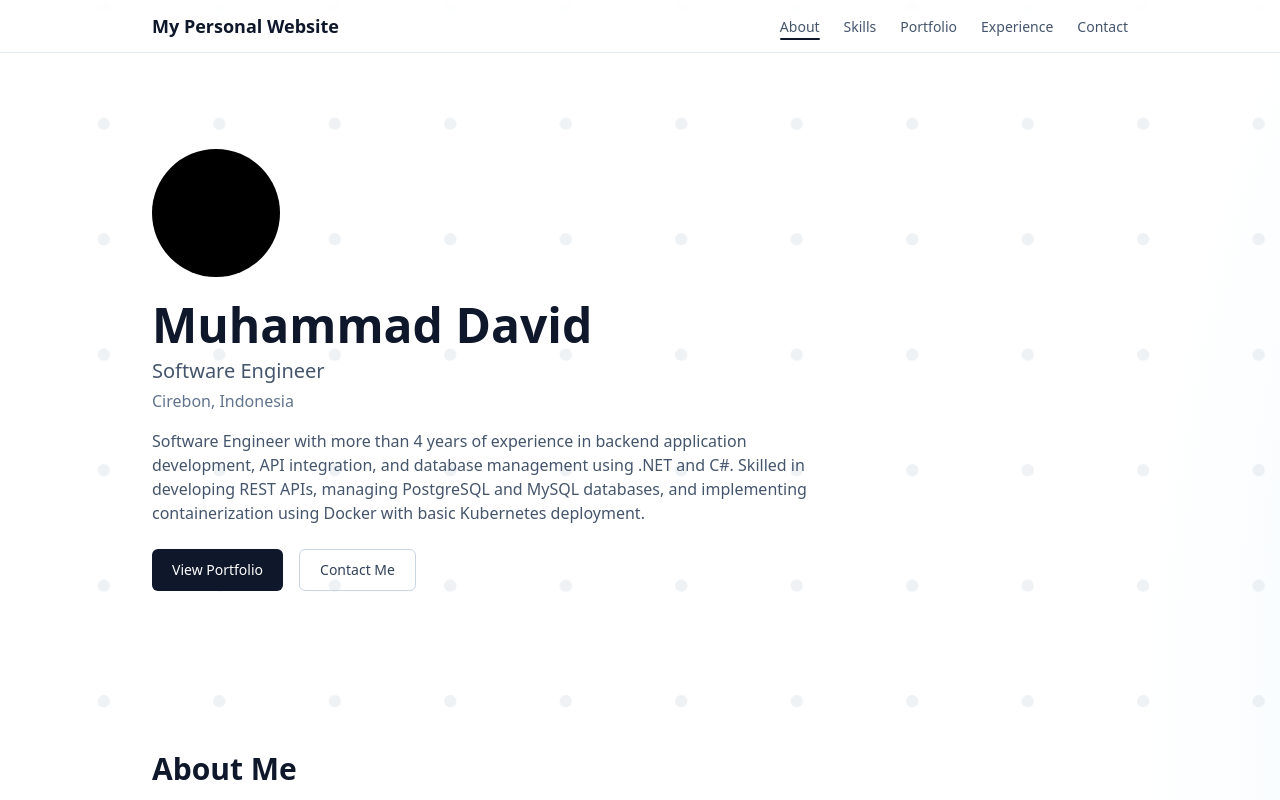
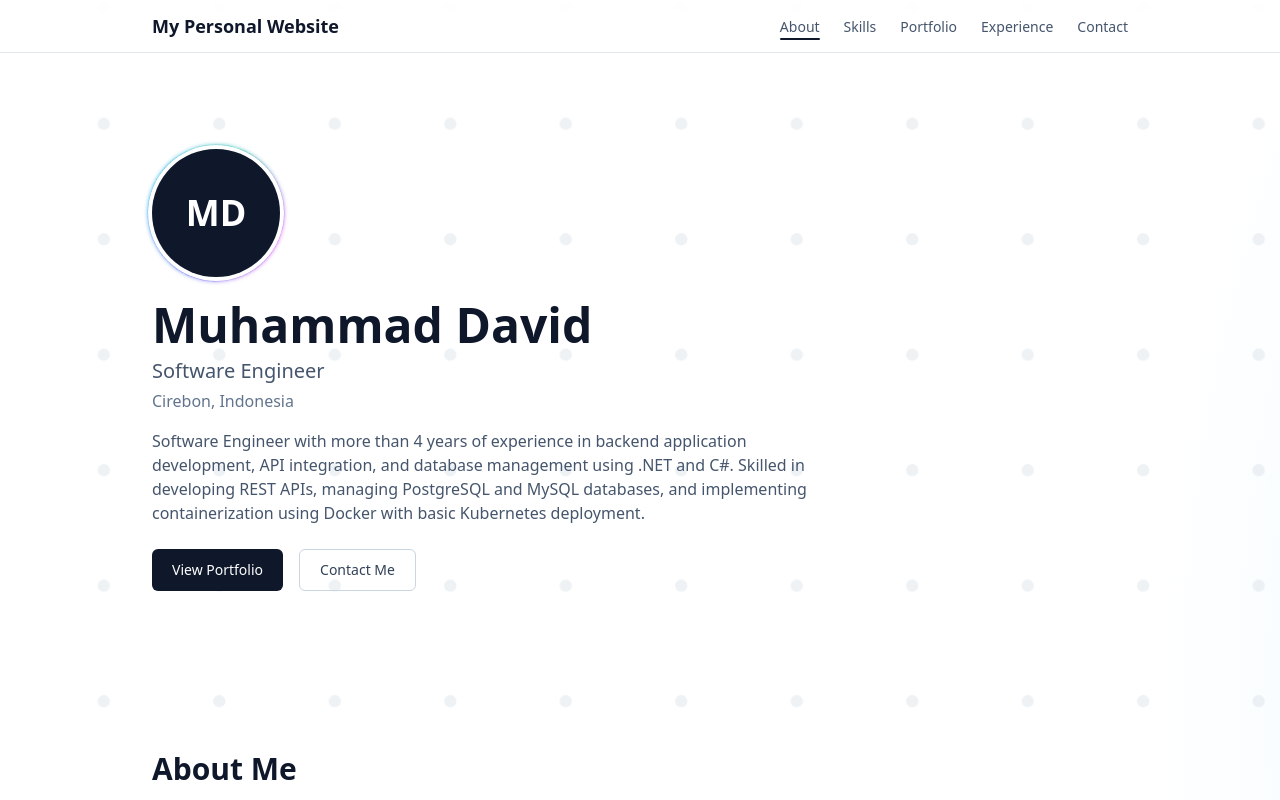
Before and after one commit to davidmuhamad97-ops/my_personalweb, a React (Vite) app: page / in a window 1280 px wide. Shown: the top 800 px of the page. Built offline with nearby package versions, Linux system fonts and the light colour scheme.

Commit message:
feat: add animated gradient avatar to hero

```diff
--- /dev/null
+++ b/src/components/common/AnimatedAvatar.tsx
@@ -0,0 +1,31 @@
+interface AnimatedAvatarProps {
+  name: string
+  className?: string
+}
+
+export function AnimatedAvatar({ name, className = '' }: AnimatedAvatarProps) {
+  const initials = name
+    .split(' ')
+    .map((part) => part.charAt(0))
+    .slice(0, 2)
+    .join('')
+    .toUpperCase()
+
+  return (
+    <div className={`relative inline-block ${className}`}>
+      {/* Rotating conic-gradient ring */}
+      <div className="absolute -inset-1 rounded-full bg-[conic-gradient(from_0deg,#6366f1,#0ea5e9,#14b8a6,#d946ef,#6366f1)] opacity-80 blur-[2px] animate-spin-slow" />
+
+      {/* Outer ring (crisp, non-blurred) */}
+      <div className="absolute -inset-1 rounded-full bg-[conic-gradient(from_0deg,#6366f1,#0ea5e9,#14b8a6,#d946ef,#6366f1)] animate-spin-slow" />
+
+      {/* Inner content */}
+      <div className="relative flex h-32 w-32 items-center justify-center rounded-full bg-slate-900 text-4xl font-bold text-white ring-4 ring-white">
+        {initials}
+      </div>
+
+      {/* Soft pulsing glow behind */}
+      <div className="absolute inset-0 -z-10 rounded-full bg-indigo-400/40 blur-xl animate-pulse-soft" />
+    </div>
+  )
+}
--- a/src/components/sections/Hero.tsx
+++ b/src/components/sections/Hero.tsx
@@ -1,4 +1,5 @@
 import { profile } from '../../data/profile'
+import { AnimatedAvatar } from '../common/AnimatedAvatar'
 import { Button } from '../common/Button'
 import { Container } from '../common/Container'
 
@@ -7,13 +8,7 @@ export function Hero() {
     <section className="py-16 sm:py-24">
       <Container>
         <div className="flex flex-col items-start gap-6">
-          <img
-            src={profile.avatar}
-            alt={`${profile.name} avatar`}
-            width={128}
-            height={128}
-            className="h-32 w-32 rounded-full object-cover"
-          />
+          <AnimatedAvatar name={profile.name} />
 
           <div>
             <h1 className="text-4xl font-bold text-slate-900 sm:text-5xl">
--- a/src/index.css
+++ b/src/index.css
@@ -7,3 +7,32 @@ html {
 section[id] {
   scroll-margin-top: 4.5rem;
 }
+
+@keyframes spin-slow {
+  from {
+    transform: rotate(0deg);
+  }
+  to {
+    transform: rotate(360deg);
+  }
+}
+
+@keyframes pulse-soft {
+  0%,
+  100% {
+    opacity: 0.35;
+    transform: scale(1);
+  }
+  50% {
+    opacity: 0.6;
+    transform: scale(1.08);
+  }
+}
+
+.animate-spin-slow {
+  animation: spin-slow 4s linear infinite;
+}
+
+.animate-pulse-soft {
+  animation: pulse-soft 3s ease-in-out infinite;
+}
```
